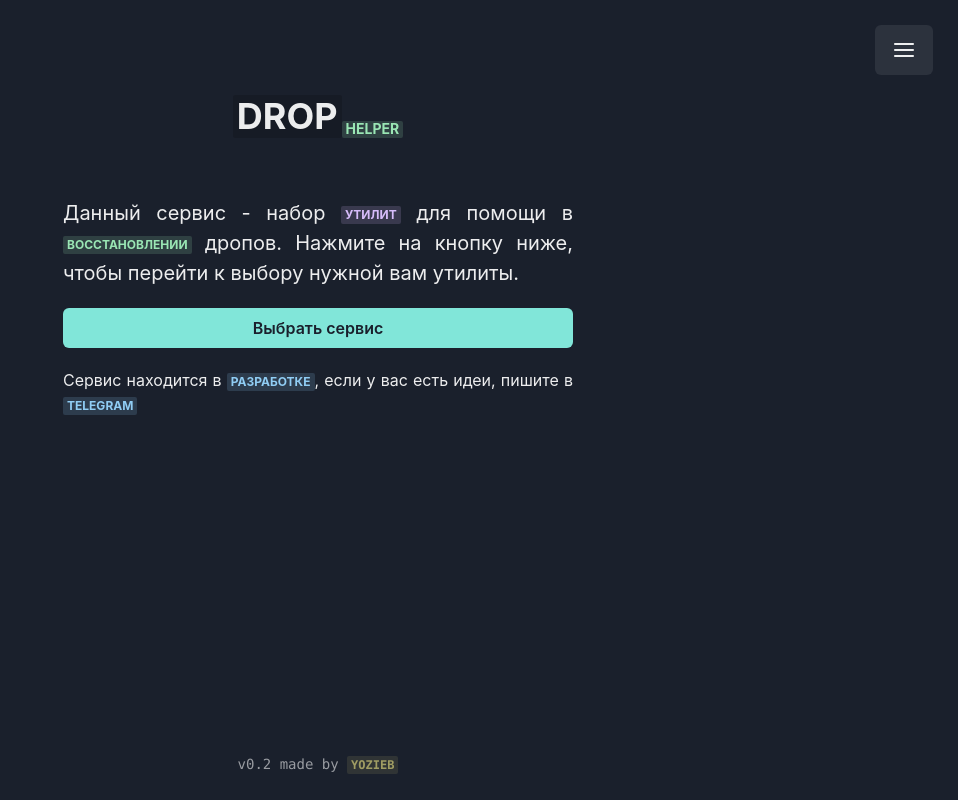
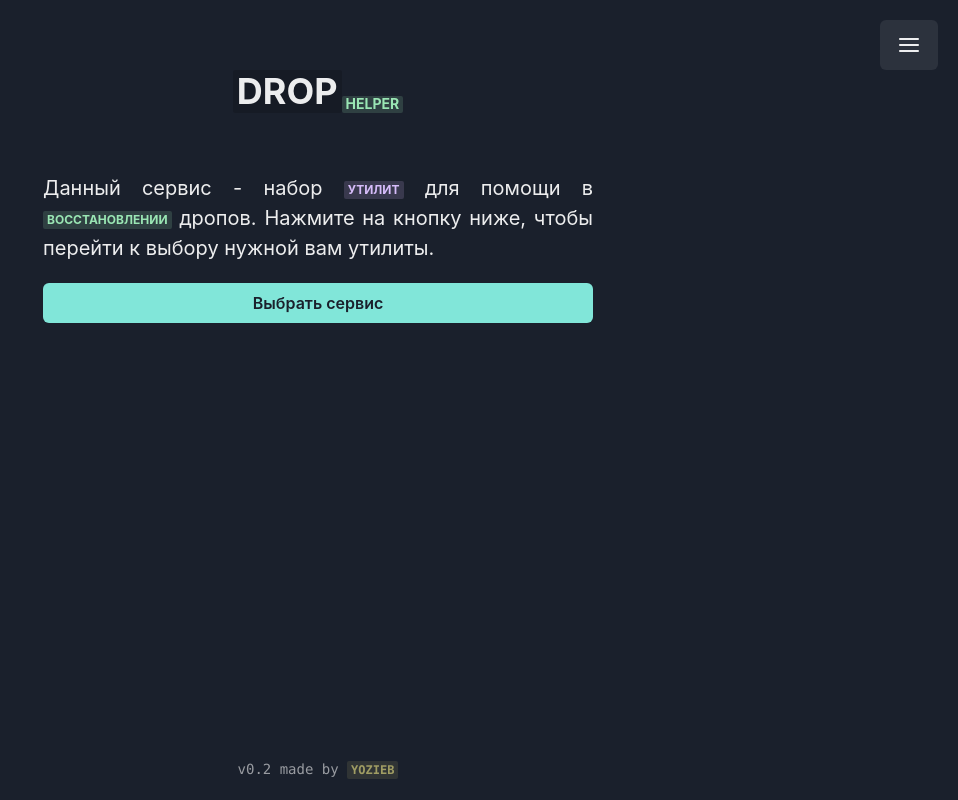
Before and after one commit to YozieB/drop-helper, a React (Vite) app: page / in a window 1280 px wide. Shown: the whole page, without its empty margins (322-1280 px from the left). Built offline with nearby package versions, Linux system fonts and the light colour scheme.

Commit message:
padding-fixes

```diff
--- a/src/pages/home.tsx
+++ b/src/pages/home.tsx
@@ -16,9 +16,6 @@ export const Home = ({title, handleOpen }: IHome) => {
             <Button w="100%" colorScheme='teal' onClick={handleOpen}>
                 Выбрать сервис
             </Button>
-            <Text textAlign="justify" mt="5" mb="5" fontSize="l">
-                Сервис находится в <Badge colorScheme="blue">разработке</Badge>, если у вас есть идеи, пишите в <Badge colorScheme='blue'>telegram</Badge>
-            </Text>
         </>
     );
 }
--- a/src/pages/index.tsx
+++ b/src/pages/index.tsx
@@ -27,14 +27,14 @@ function App() {
     const btnRef:React.MutableRefObject<any> = React.useRef()
 
     return (
-        <Flex p="25" direction="column" minHeight='100svh'>
+        <Flex p="5" direction="column" minHeight='100svh'>
             <Flex justifyContent="end" p="25 0 25 25">
                 <Button onClick={onOpen} w="50" h="50">
                     <HamburgerIcon boxSize={6} />
                 </Button>
             </Flex>
             <Center>
-                <Container maxW='550px' centerContent p="5">
+                <Container maxW='550px' centerContent p="0">
                     <Routes>
                         <Route path="/" element={<Home title='Drop' handleOpen={onOpen} />} />
                         <Route path="/regex" element={<Regex title='Regex' />} />
```
